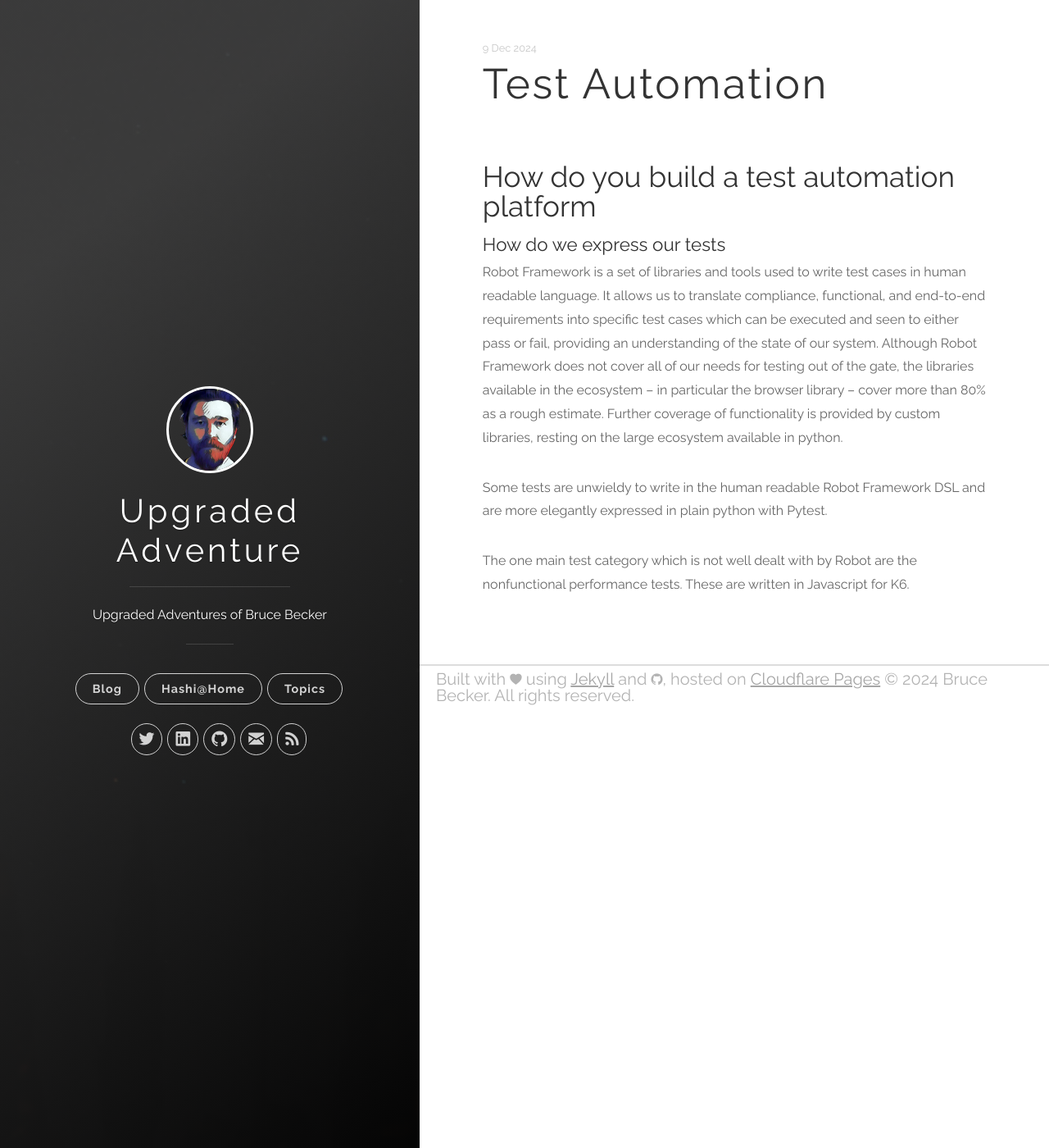
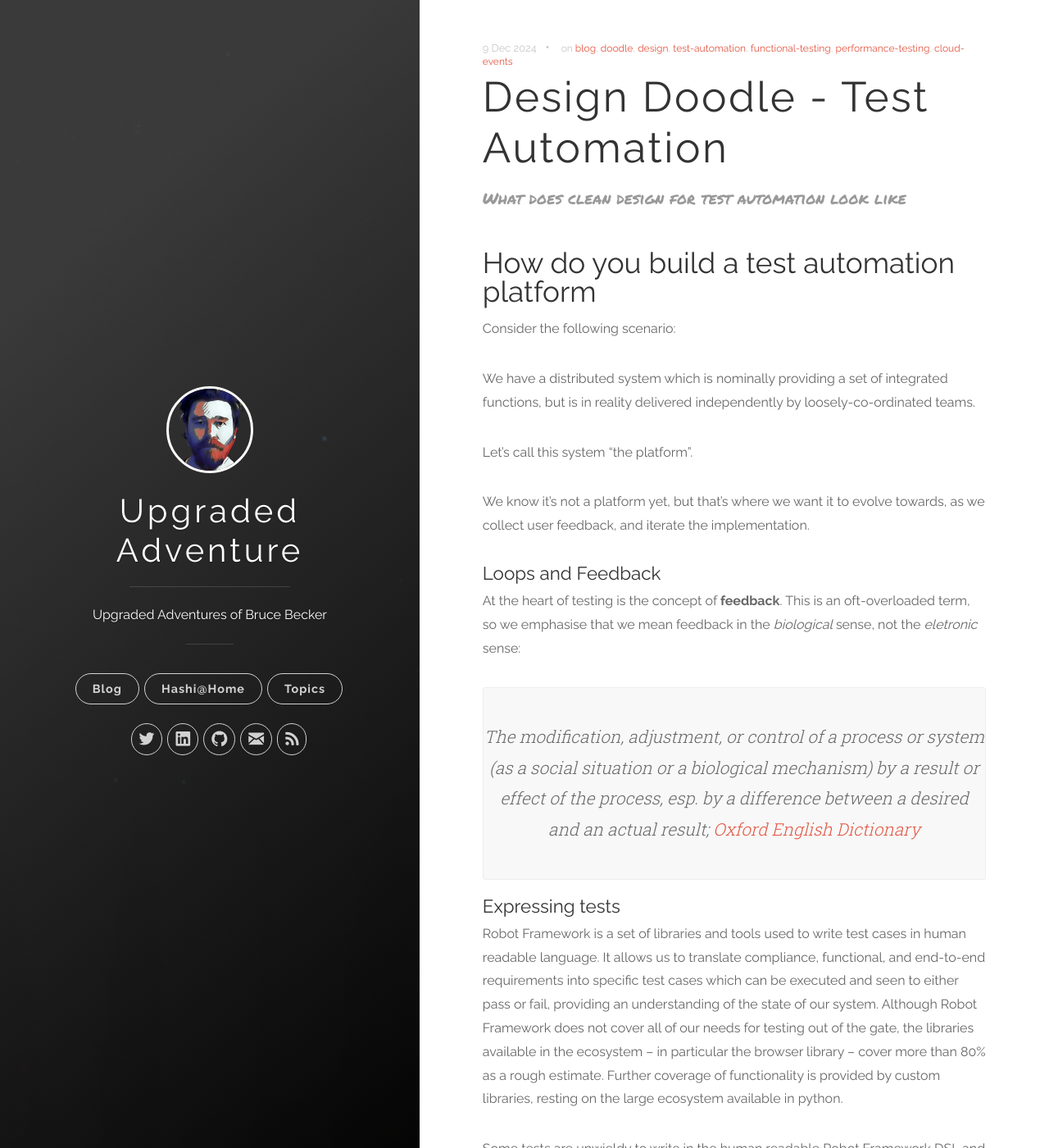
Before and after one commit to brucellino/upgraded-adventure, a Jekyll site: the page built from _posts/2024-12-09-test-automation.md, in a window 1280 px wide and 1400 px high. Shown: the whole window at 82% size. Built offline with Jekyll 4.4.1, drawn with Linux system fonts in a browser that asks for light colours; Markdown is read by kramdown in place of the engine named in the settings; some of the changed text lies outside the part shown.

Commit message:
chore: add bit on feedback
Signed-off-by: Bruce Becker <brucellino@protonmail.ch>

```diff
--- a/_posts/2024-12-09-test-automation.md
+++ b/_posts/2024-12-09-test-automation.md
@@ -1,10 +1,39 @@
 ---
+title: Design Doodle - Test Automation
+layout: post
+description: What does clean design for test automation look like
+category: architecture
+toc: true
+tags:
+  - blog
+  - doodle
+  - design
+  - test-automation
+  - functional-testing
+  - performance-testing
+  - cloud-events
+mermaid: true
 ---
 
 ## How do you build a test automation platform
 
+Consider the following scenario:
 
-### How do we express our tests
+We have a distributed system which is nominally providing a set of integrated functions, but is in reality delivered independently by loosely-co-ordinated teams.
+
+Let's call this system "the platform".
+
+We know it's not a platform yet, but that's where we want it to evolve towards, as we collect user feedback, and iterate the implementation.
+
+### Loops and Feedback
+
+At the heart of testing is the concept of **feedback**.
+This is an oft-overloaded term, so we emphasise that we mean feedback in the _biological_ sense, not the _eletronic_ sense:
+
+> The modification, adjustment, or control of a process or system (as a social situation or a biological mechanism) by a result or effect of the process, esp. by a difference between a desired and an actual result;
+<a href="https://www.oed.com/dictionary/feedback_n?tab=meaning_and_use#4568120"><small>Oxford English Dictionary</small></a>
+
+### Expressing tests
 
 Robot Framework is a set of libraries and tools used to write test cases in human readable language.
 It allows us to translate compliance, functional, and end-to-end requirements into specific test cases which can be executed and seen to either pass or fail, providing an understanding of the state of our system.
@@ -15,3 +44,9 @@ Some tests are unwieldy to write in the human readable Robot Framework DSL and a
 
 The one main test category which is not well dealt with by Robot are the nonfunctional performance tests.
 These are written in Javascript for K6.
+
+### Executing tests
+
+Expressing the tests is only one of the steps required to create the feedback loop -- the tests must also be actually executable.
+
+## Reporting tests
```
